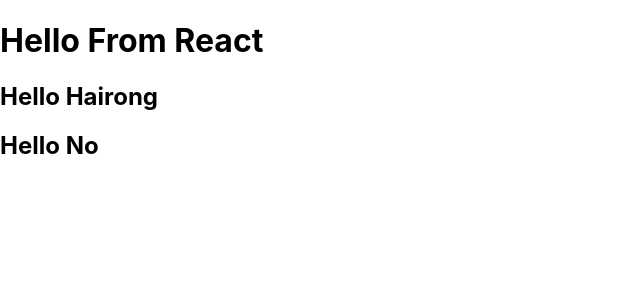
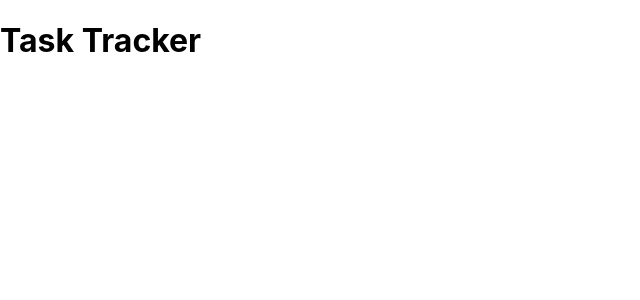
Before and after one commit to zengh100/react-task-tracker, a React (Create React App) app: page / in a window 1280 px wide. Shown: the top 300 px of the page, without its empty margins (0-640 px from the left). Built offline with nearby package versions, Linux system fonts and the light colour scheme.

Commit message:
Added components/Header

```diff
--- a/src/App.js
+++ b/src/App.js
@@ -1,14 +1,13 @@
-import logo from './logo.svg';
-import './App.css';
+//import logo from './logo.svg';
+//import './App.css';
+import Header from './components/Header'
 
 function App() {
   const name = 'Hairong'
   const x = false
   return (
     <div className="container">
-      <h1>Hello From React</h1>
-      <h2>Hello {name}</h2>
-      <h2>Hello {x?'Yes':'No'}</h2>
+      <Header />
     </div>
   );
 }
--- /dev/null
+++ b/src/components/Header.js
@@ -0,0 +1,11 @@
+//import React from 'react'
+
+const Header = () => {
+    return (
+        <header>
+            <h1>Task Tracker</h1>
+        </header>
+    )
+}
+
+export default Header
```
